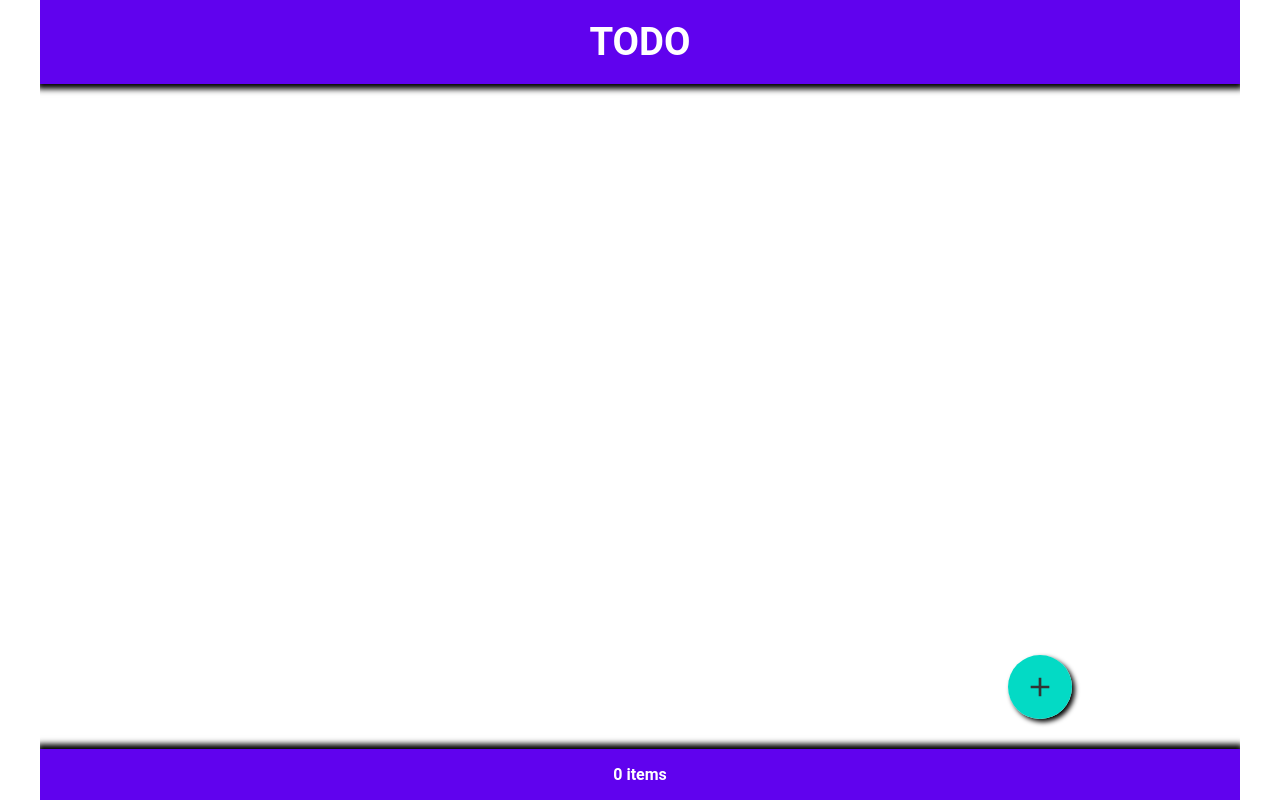
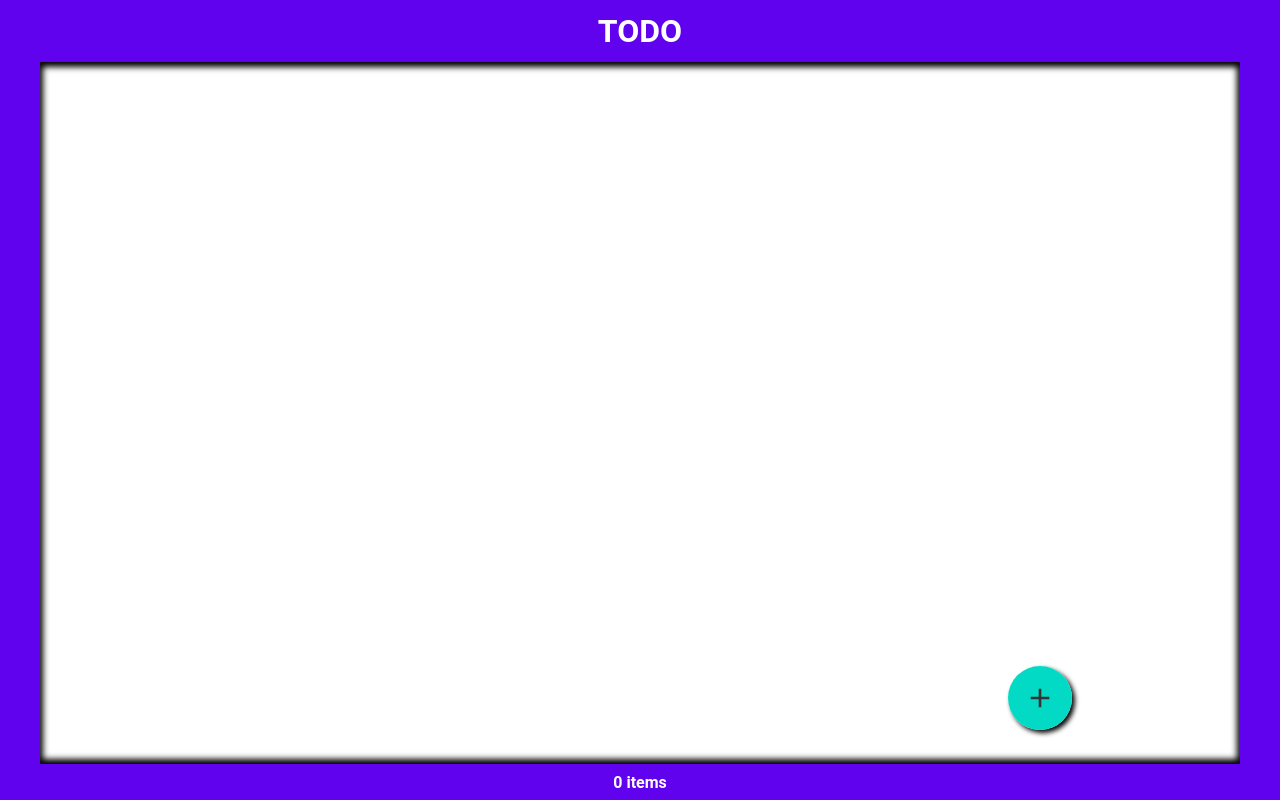
Before and after one commit to FredrikAndersson-MU24/exam-typescript-react, a React (Vite) app: page / in a window 1280 px wide. Built offline with nearby package versions, Linux system fonts and the light colour scheme.

Commit message:
added bgcolor to body

```diff
--- a/src/App.tsx
+++ b/src/App.tsx
@@ -82,7 +82,6 @@ function App() {
             })}
           />
         </div>
-
         <form
           className="input-card"
           style={showHide ? { display: "flex" } : { display: "none" }}
--- a/src/style/style.css
+++ b/src/style/style.css
@@ -27,7 +27,7 @@ body {
   height: auto;
   margin: 0;
   padding: 0;
-  background-color: var(--bgcolor-light);
+  background-color: var(--bgcolor-dark);
   user-select: none;
 }
 /* Wrappers and elements placed in grid */
@@ -37,22 +37,22 @@ body {
   margin: auto;
   display: grid;
   grid-template-columns: repeat(5, 1fr);
-  grid-template-rows: repeat(8, 1fr) 0.4fr;
+  grid-template-rows: 0.7fr repeat(7, 1fr) 0.4fr;
   gap: 10px;
-  min-width: 400px;
+  min-width: 375px;
   max-width: 1200px;
   height: 100vh;
+  box-shadow: 0px 2px 6px 3px black inset;
+  background-color: var(--bgcolor-light);
 }
 .header {
   display: flex;
   justify-content: center;
   align-items: center;
   grid-area: 1/1/2/6;
-  width: auto;
-  top: 0;
-  position: sticky;
+  width: 100%;
   margin: 0;
-  padding: 1rem;
+  padding: 0.5rem;
   background-color: var(--bgcolor-dark);
   font-family: var(--font-family);
   color: var(--font-color-light);
@@ -60,6 +60,7 @@ body {
 }
 .list-wrapper {
   grid-area: 2/1/9/6;
+  margin: 0.6rem;
   display: flex;
   flex-direction: column;
   flex: 1 1;
@@ -86,10 +87,8 @@ body {
   align-items: center;
   grid-area: 9/1/10/6;
   width: 100%;
-  bottom: 0;
-  position: sticky;
   margin: 0;
-  padding: 1rem;
+  padding: 0.5rem;
   background-color: var(--bgcolor-dark);
   font-family: var(--font-family);
   color: var(--font-color-light);
@@ -108,16 +107,16 @@ body {
   width: 100%;
   display: flex;
   flex-direction: row-reverse;
-  justify-content: space-between;
+  gap: 1rem;
+  justify-content: center;
 }
 
 h1 {
-  font-size: 2.4rem;
   margin: 0;
 }
 
 ul {
-  padding: 1rem;
+  padding: 0;
   margin: 0;
   height: 100%;
   width: 100%;
```
